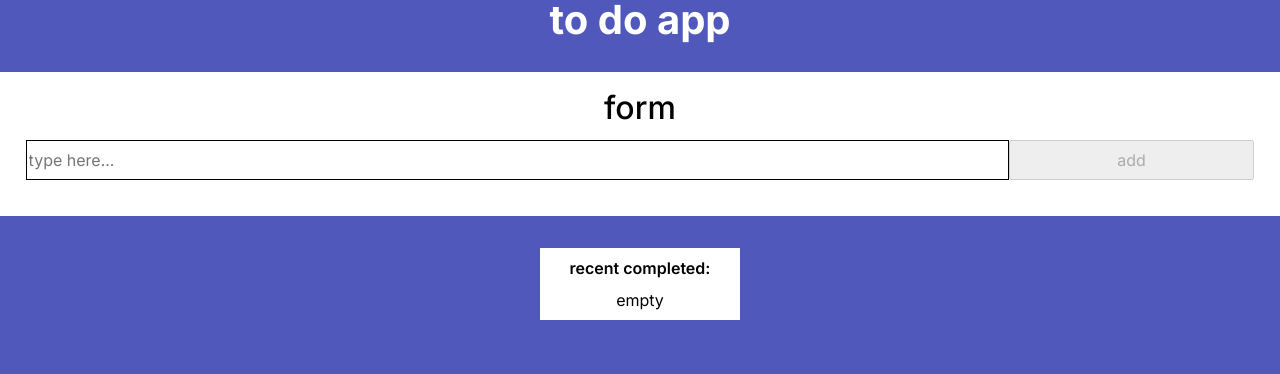
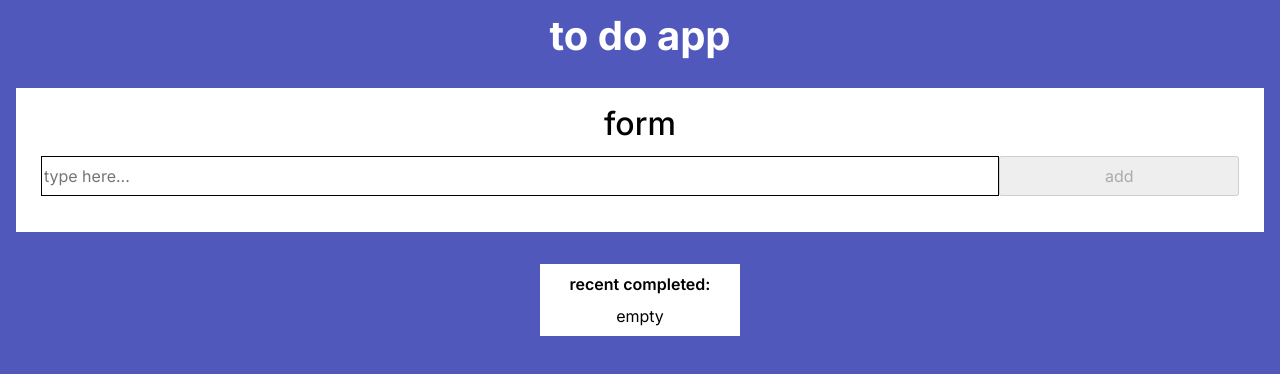
Before and after one commit to AialProkopev/todo-react, a React (Vite) app: page / in a window 1280 px wide. Shown: the top 374 px of the page. Built offline with nearby package versions, Linux system fonts and the light colour scheme.

Commit message:
fix: add main padding

```diff
--- a/src/components/TodoHistory/todoHistory.module.scss
+++ b/src/components/TodoHistory/todoHistory.module.scss
@@ -3,8 +3,8 @@
 .todoHistory {
   width: 200px;
   position: absolute;
-  right: 0;
-  top: 0;
+  right: 1rem;
+  top: 1rem;
   background: $white-color;
   border-radius: 10px;
   padding: 12px 10px;
--- a/src/styles/index.scss
+++ b/src/styles/index.scss
@@ -30,4 +30,5 @@ h1 {
   flex-direction: column;
   align-items: center;
   gap: 2rem;
+  padding: 1rem;
 }
```
